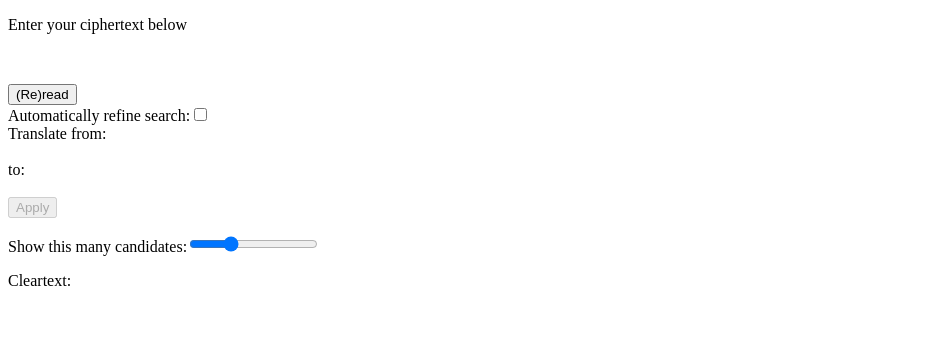
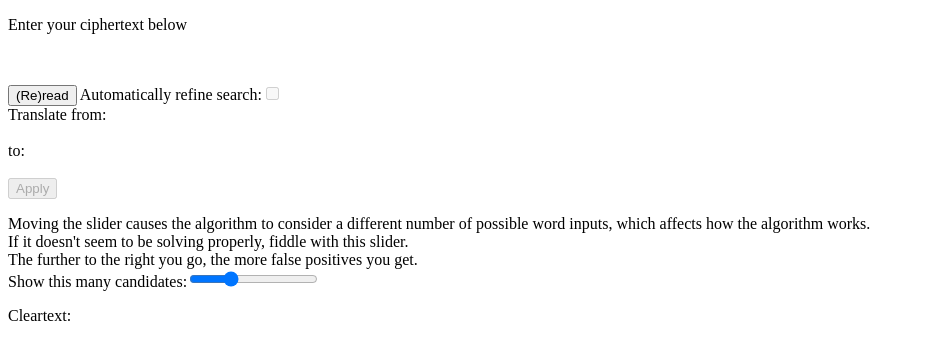
Before and after one commit to cendern/replacement-cypher-solver, a plain HTML site: page index.html in a window 1280 px wide. Shown: the whole page, without its empty margins (0-925 px from the left). Drawn offline with Linux system fonts and the light colour scheme.

Commit message:
Visibly disable a non-functioning checkbox. Add an explanatory note for the slider.

```diff
--- a/index.html
+++ b/index.html
@@ -15,9 +15,9 @@
             <p>The area below is currently inactive, but when activated its purpose will be to decode non-word components. For instance, the 'Celebrity Cipher' quote ciphers from the Bee always end with the quotee's name, which won't be in the dictionary but we still want to decode it.</p>
             <textarea id="nonCipherTextAreaId"></textarea>
         </div>-->
-        <button id="reread">(Re)read</button>
         <div>
-            Automatically refine search:<input type="checkbox" id="refine">
+            <button id="reread">(Re)read</button>
+            Automatically refine search:<input type="checkbox" id="refine" disabled>
         </div>
         <div>
             <div>
@@ -34,7 +34,14 @@
             <ul id="letterMappings">
             </ul>
         </div>
-        <div>Show this many candidates:<input id="showCandidatesCount"/></div>
+        <div>
+            Moving the slider causes the algorithm to consider a different number of possible word inputs, which affects how the algorithm works.<br />
+            If it doesn't seem to be solving properly, fiddle with this slider.<br />
+            The further to the right you go, the more false positives you get.
+            <div>
+                Show this many candidates:<input id="showCandidatesCount" />
+            </div>
+        </div>
         <div>
             <p>Cleartext:</p>
             <ol id="clearText"></ol>
```
